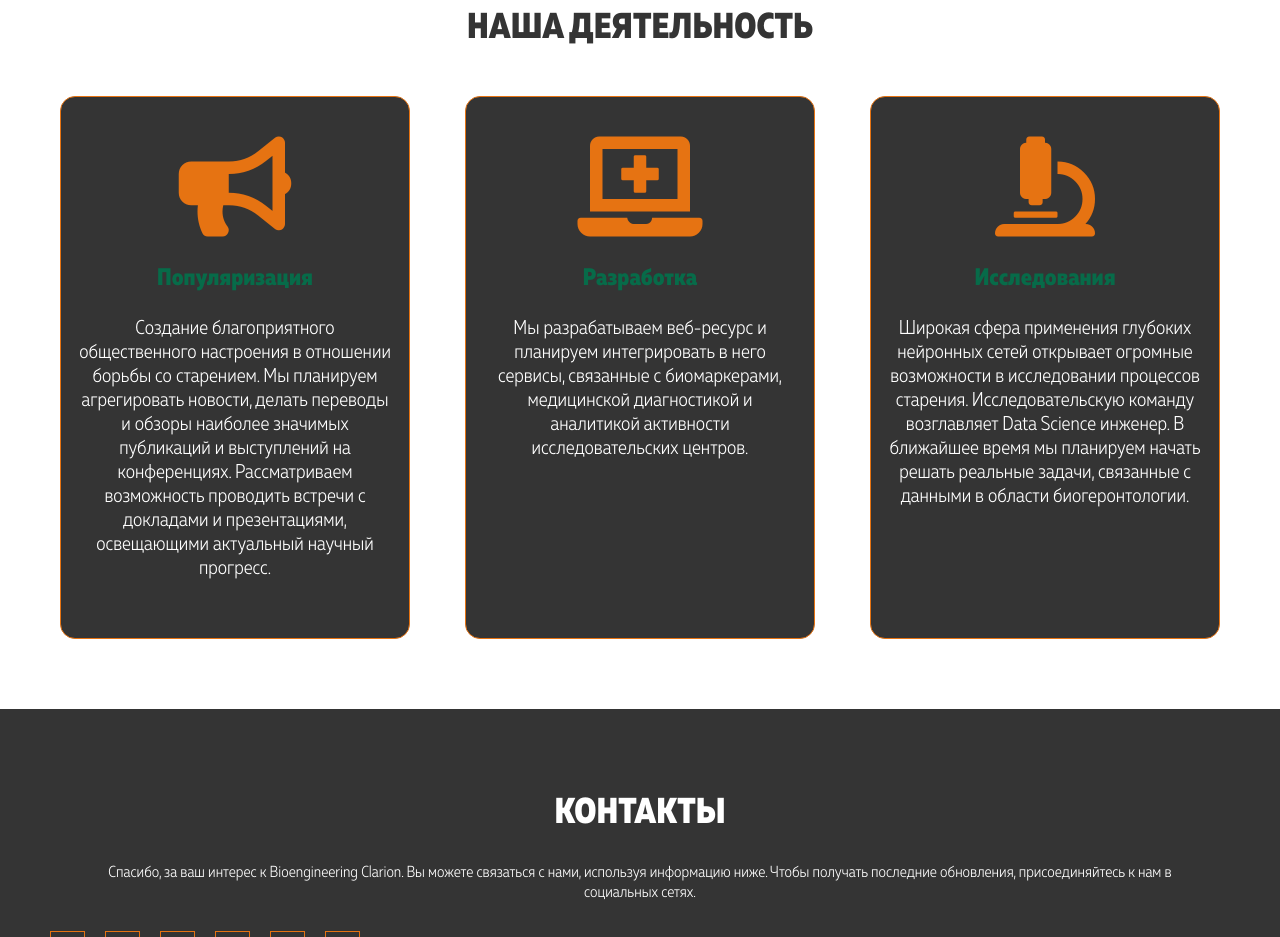
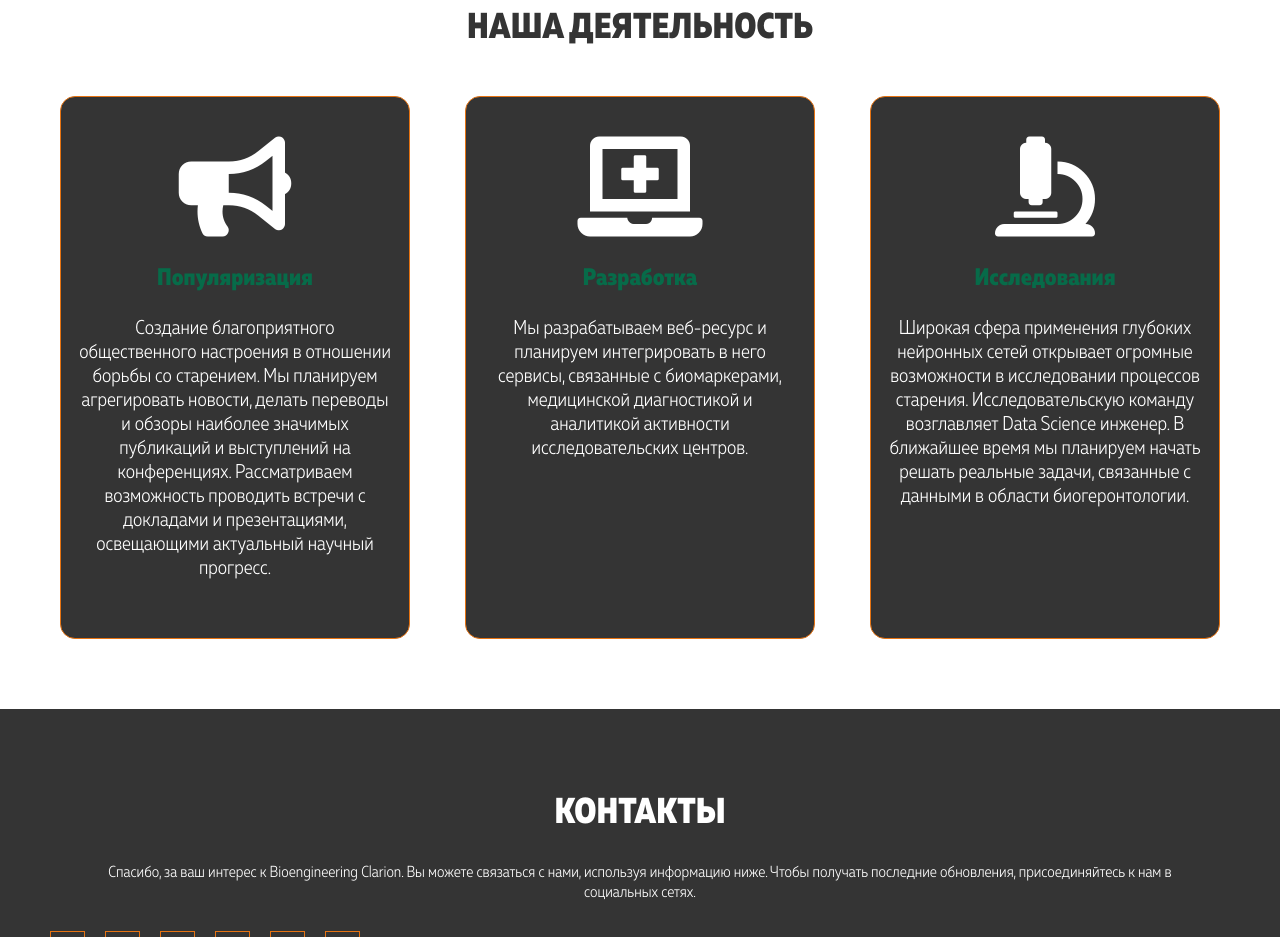
Before and after one commit to bioengineering-clarion/bioengineering-clarion_site, a plain HTML site: page index.html in a window 1280 px wide. Shown: the part 1537-2474 px from the top of the page. Drawn offline with Linux system fonts and the light colour scheme.

Commit message:
I changed the color of the icons in the block our activities

```diff
--- a/style.css
+++ b/style.css
@@ -211,7 +211,7 @@
 }
 .idea-block__icon{
     font-size: 100px;
-    color: #E67312;
+    color: #fff;
 }
 .idea-block__heading{
     font-size: 24px;
```
